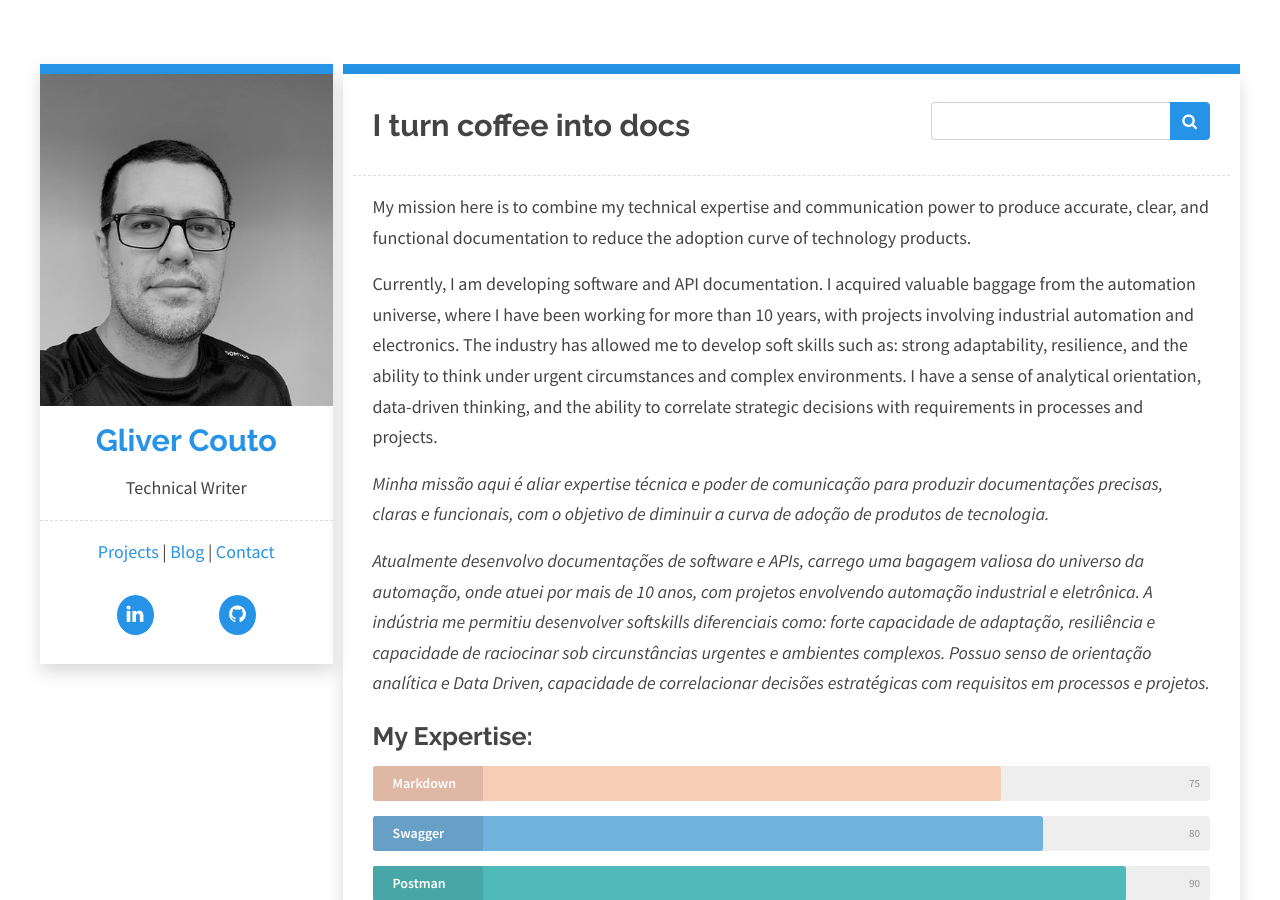
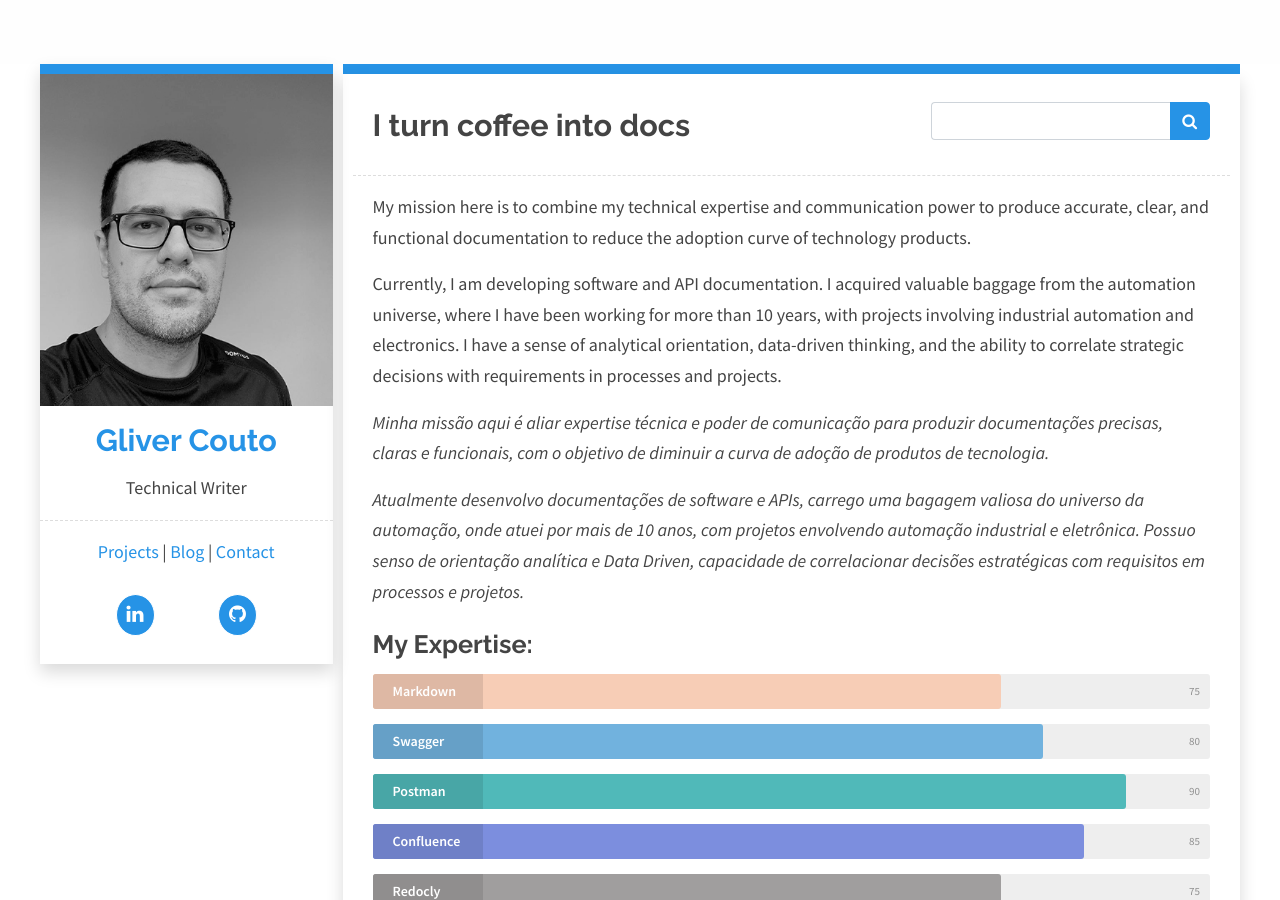
Before and after one commit to gliverCouto/glivercouto.github.io, a Jekyll site: the page built from index.html, in a window 1280 px wide and 900 px high. Built offline with Jekyll 4.4.1, drawn with Linux system fonts in a browser that asks for light colours.

Commit message:
Update index.html
Mudança nas descrições textuais

```diff
--- a/index.html
+++ b/index.html
@@ -18,9 +18,8 @@ You can edit them there.
 <p>
   Currently, I am developing software and API documentation. I acquired valuable baggage from the automation universe,
   where I have been working for more than 10 years, with projects involving industrial automation and electronics.
-  The industry has allowed me to develop soft skills such as: strong adaptability, resilience, and the ability to think
-  under urgent circumstances and complex environments. I have a sense of analytical orientation, data-driven thinking,
-  and the ability to correlate strategic decisions with requirements in processes and projects.
+  I have a sense of analytical orientation, data-driven thinking, and the ability to correlate strategic decisions with
+  requirements in processes and projects.
 </p>
 
 <p>
@@ -34,11 +33,8 @@ You can edit them there.
 <p>
   <i>
     Atualmente desenvolvo documentações de software e APIs, carrego uma bagagem valiosa do universo da automação, onde
-    atuei por mais de 10 anos, com projetos envolvendo automação industrial e eletrônica. A indústria me permitiu
-    desenvolver softskills diferenciais como: forte capacidade de adaptação, resiliência e capacidade de raciocinar sob
-    circunstâncias urgentes e ambientes complexos.
-    Possuo senso de orientação analítica e Data Driven, capacidade de correlacionar decisões estratégicas com requisitos
-    em processos e projetos.
+    atuei por mais de 10 anos, com projetos envolvendo automação industrial e eletrônica. Possuo senso de orientação
+    analítica e Data Driven, capacidade de correlacionar decisões estratégicas com requisitos em processos e projetos.
   </i>
 </p>
 
```
